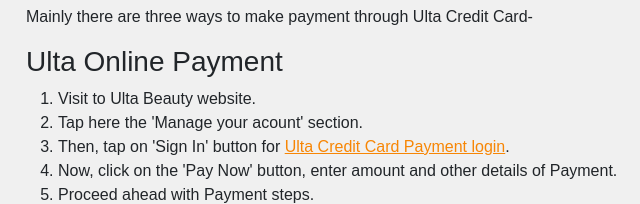
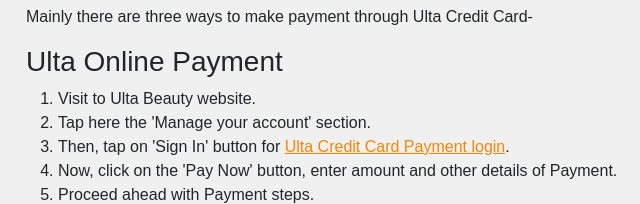
Before and after one commit to ultacreditcardlogin/ultacreditcardlogin.github.io, a plain HTML site: page index.html in a window 1280 px wide. Shown: the part 1144-1348 px from the top of the page, 60-700 px from the left. Drawn offline with nearby package versions, Linux system fonts and the light colour scheme.

Commit message:
Update index.html

```diff
--- a/index.html
+++ b/index.html
@@ -222,7 +222,7 @@
 <div>
 <ol>
     <li>Visit to Ulta Beauty website.</li>
-    <li>Tap here the 'Manage your acount' section.</li>
+    <li>Tap here the 'Manage your account' section.</li>
     <li>Then, tap on 'Sign In' button for <a href="https://ultacreditcardlogin.github.io">Ulta Credit Card Payment login</a>.</li>
     <li>Now, click on the 'Pay Now' button, enter amount and other details of Payment.</li>
     <li>Proceed ahead with Payment steps.</li>
```
